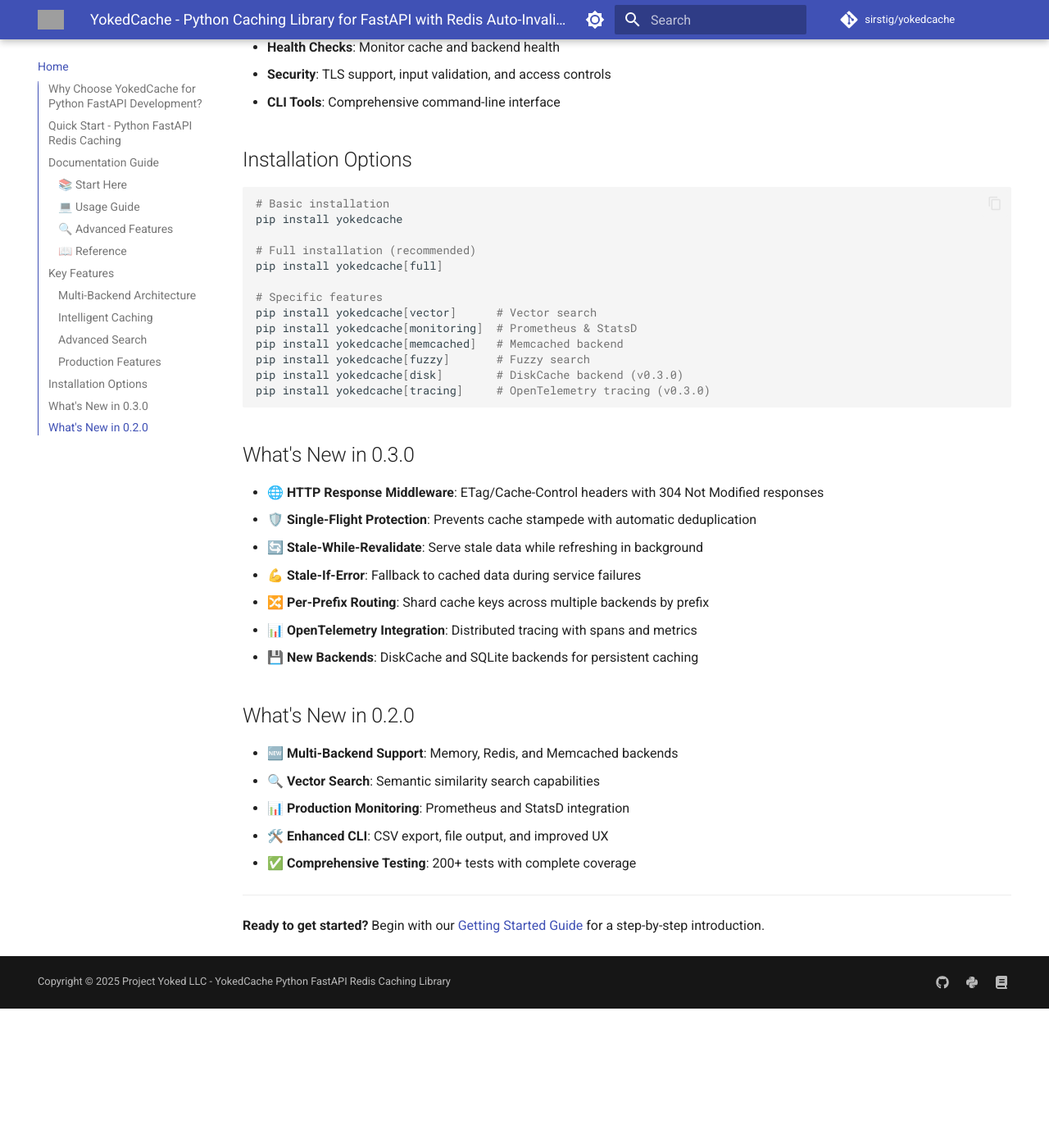
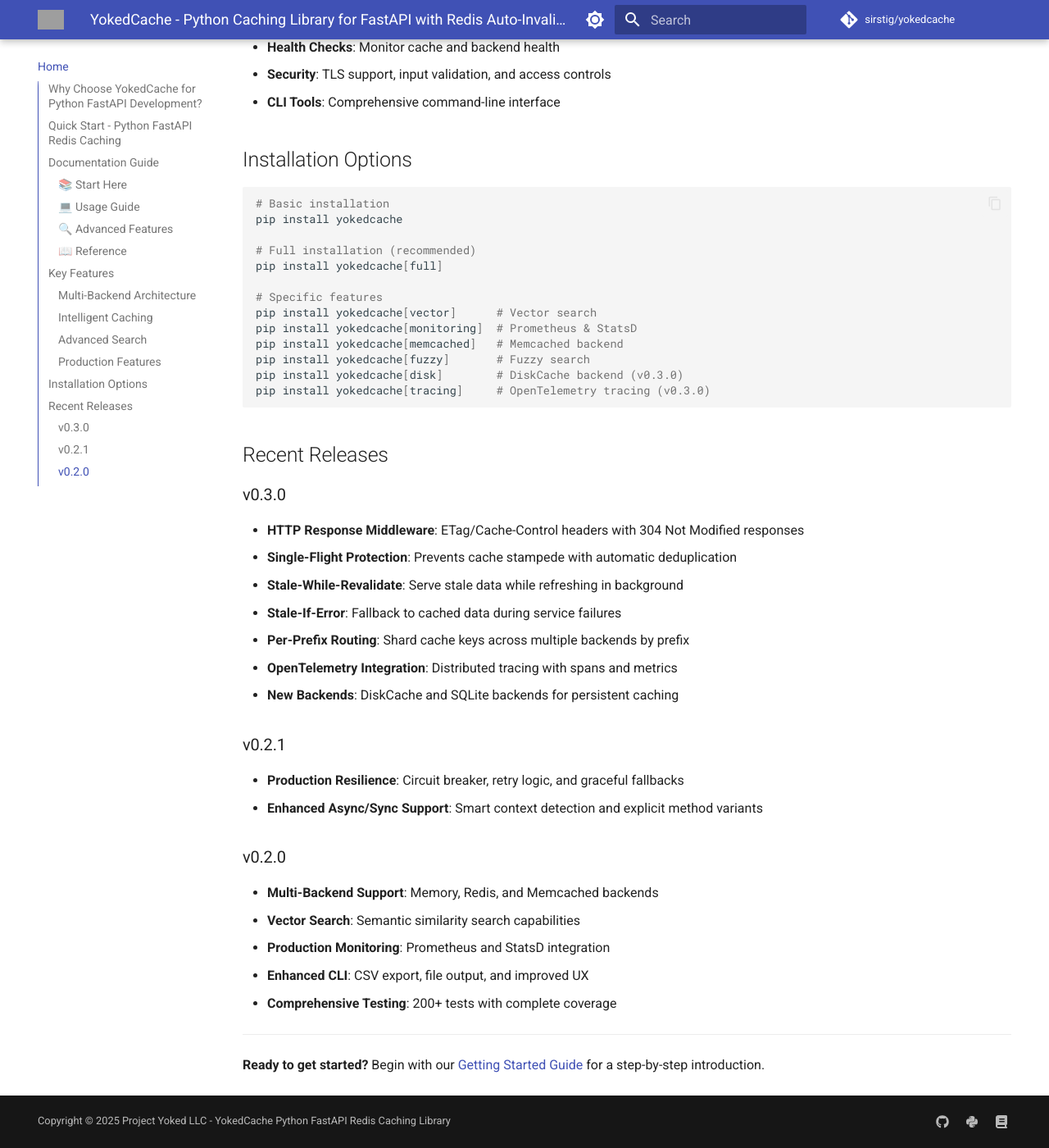
Before and after one commit to SirStig/yokedcache, an MkDocs documentation site: the page built from docs/index.md, in a window 1280 px wide and 1400 px high, scrolled down 2839 px. Shown: the whole window at 82% size. Built offline with MkDocs 1.6.1 and Material for MkDocs 9.7.7, drawn with Linux system fonts in a browser that asks for light colours; comment, search, counter and statistics services are not loaded; before the commit the page ends 4069 px from its top, so only the background shows below that; some of the changed text lies outside the part shown; grey boxes are pictures that could not be loaded.

Commit message:
docs: update README and documentation for v0.3.0 features, including advanced caching patterns, resilience settings, and CLI enhancements

````diff
--- a/docs/index.md
+++ b/docs/index.md
@@ -17,10 +17,10 @@
 - **🧠 Intelligent**: Auto-invalidation, vector search caching, and fuzzy matching
 - **📊 Observable**: Built-in metrics, monitoring, and comprehensive CLI tools
 - **🛡️ Production-Ready**: Health checks, error handling, and security features
-- **🔐 Resilient**: Circuit breaker, retry logic, and graceful fallbacks *(v0.2.1)*
-- **⚡ Enhanced**: Smart async/sync context handling and performance optimizations *(v0.2.1)*
-- **🌐 Advanced Patterns**: HTTP middleware, single-flight protection, stale-while-revalidate *(v0.3.0)*
-- **🔍 Observability**: OpenTelemetry tracing and per-prefix backend routing *(v0.3.0)*
+- **🔐 Resilient**: Circuit breaker, retry logic, and graceful fallbacks v0.2.1
+- **⚡ Enhanced**: Smart async/sync context handling and performance optimizations v0.2.1
+- **🌐 Advanced Patterns**: HTTP middleware, single-flight protection, stale-while-revalidate v0.3.0
+- **🔍 Observability**: OpenTelemetry tracing and per-prefix backend routing v0.3.0
 
 ## Quick Start - Python FastAPI Redis Caching
 
@@ -66,8 +66,8 @@
 
 - **[Backends & Setup](backends.md)** - Memory, Redis, Memcached backends with setup guides
 - **[Vector Search](vector-search.md)** - Semantic similarity search capabilities
-- **[Monitoring & Health](monitoring.md)** - Comprehensive monitoring, health checks, and alerting *(v0.2.1)*
-- **[Advanced Caching Patterns](usage-patterns.md#advanced-caching-patterns-v030)** - HTTP middleware, SWR, single-flight protection *(v0.3.0)*
+- **[Monitoring & Health](monitoring.md)** - Comprehensive monitoring, health checks, and alerting v0.2.1
+- **[Advanced Caching Patterns](usage-patterns.md#advanced-caching-patterns-v030)** - HTTP middleware, SWR, single-flight protection v0.3.0
 
 ### 📖 **Reference**
 Detailed technical documentation:
@@ -122,23 +122,30 @@
 pip install yokedcache[tracing]     # OpenTelemetry tracing (v0.3.0)
 ```
 
-## What's New in 0.3.0
+## Recent Releases
 
-- **🌐 HTTP Response Middleware**: ETag/Cache-Control headers with 304 Not Modified responses
-- **🛡️ Single-Flight Protection**: Prevents cache stampede with automatic deduplication
-- **🔄 Stale-While-Revalidate**: Serve stale data while refreshing in background
-- **💪 Stale-If-Error**: Fallback to cached data during service failures
-- **🔀 Per-Prefix Routing**: Shard cache keys across multiple backends by prefix
-- **📊 OpenTelemetry Integration**: Distributed tracing with spans and metrics
-- **💾 New Backends**: DiskCache and SQLite backends for persistent caching
+### v0.3.0
 
-## What's New in 0.2.0
+- **HTTP Response Middleware**: ETag/Cache-Control headers with 304 Not Modified responses
+- **Single-Flight Protection**: Prevents cache stampede with automatic deduplication
+- **Stale-While-Revalidate**: Serve stale data while refreshing in background
+- **Stale-If-Error**: Fallback to cached data during service failures
+- **Per-Prefix Routing**: Shard cache keys across multiple backends by prefix
+- **OpenTelemetry Integration**: Distributed tracing with spans and metrics
+- **New Backends**: DiskCache and SQLite backends for persistent caching
 
-- **🆕 Multi-Backend Support**: Memory, Redis, and Memcached backends
-- **🔍 Vector Search**: Semantic similarity search capabilities
-- **📊 Production Monitoring**: Prometheus and StatsD integration
-- **🛠️ Enhanced CLI**: CSV export, file output, and improved UX
-- **✅ Comprehensive Testing**: 200+ tests with complete coverage
+### v0.2.1
+
+- **Production Resilience**: Circuit breaker, retry logic, and graceful fallbacks
+- **Enhanced Async/Sync Support**: Smart context detection and explicit method variants
+
+### v0.2.0
+
+- **Multi-Backend Support**: Memory, Redis, and Memcached backends
+- **Vector Search**: Semantic similarity search capabilities
+- **Production Monitoring**: Prometheus and StatsD integration
+- **Enhanced CLI**: CSV export, file output, and improved UX
+- **Comprehensive Testing**: 200+ tests with complete coverage
 
 ---
 
--- a/docs/javascripts/schema.js
+++ b/docs/javascripts/schema.js
@@ -10,7 +10,7 @@
         "programmingLanguage": "Python",
         "author": {
             "@type": "Organization",
-            "name": "Project Yoked LLC",
+            "name": "SirStig",
             "url": "https://github.com/sirstig"
         },
         "url": "https://sirstig.github.io/yokedcache",
````
Also changed, not shown: README.md (+27 -360 lines), docs/configuration.md (+5 -5 lines), docs/monitoring.md (+1 -1 lines), docs/usage-patterns.md (+1 -1 lines).
